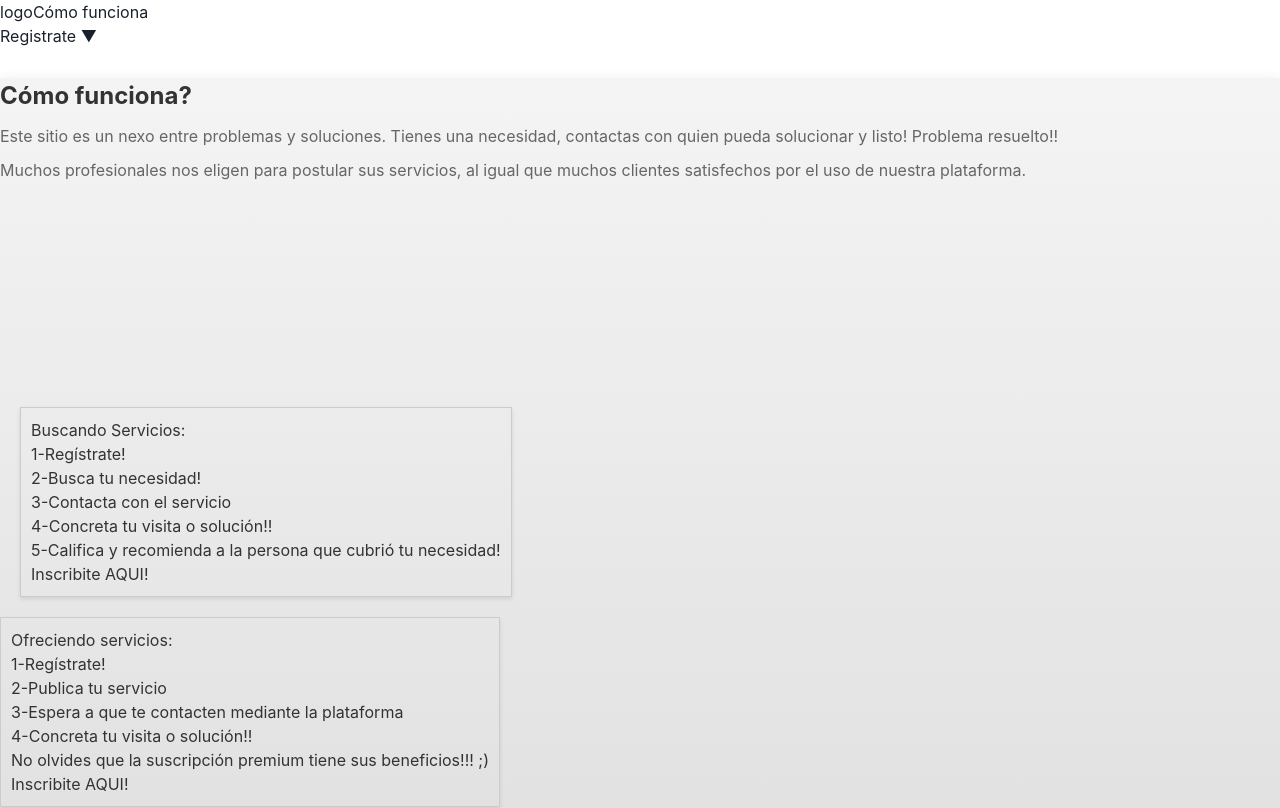
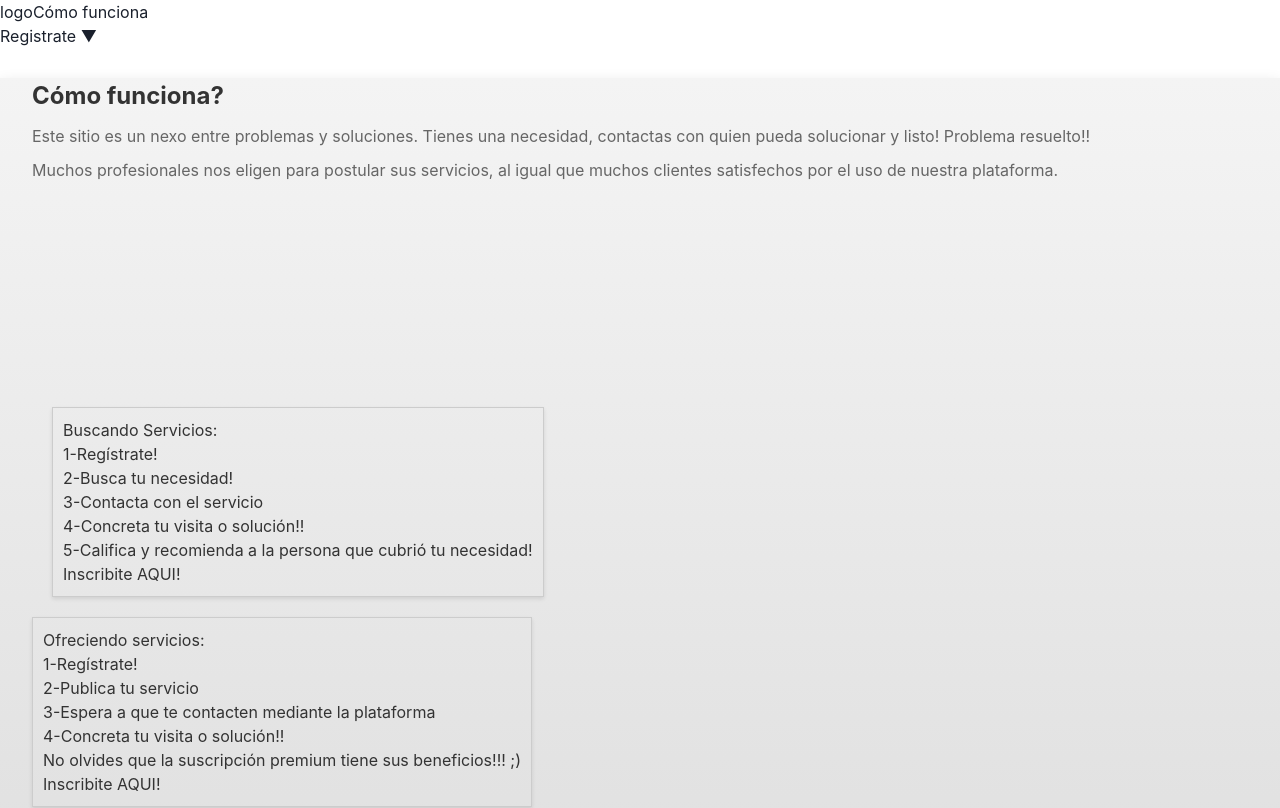
Before and after one commit to JosueEC/Profinder-client, a React (Vite) app: page / in a window 1280 px wide. Shown: the top 808 px of the page. Built offline with nearby package versions, Linux system fonts and the light colour scheme.

Commit message:
Correcion classname en la HomePage con problemas con ReactDom

```diff
--- a/src/index.css
+++ b/src/index.css
@@ -38,15 +38,15 @@ body {
 
 /* Section de prueba para los maquetados*/
 /* Esta comentado porque es utilizado para pruebas en maquetados, asi no afecta al CSS de los demas */
-/* section {
+section {
   display: flex;
   flex-direction: column;
   align-items: center;
   justify-content: center;
   min-height: 100%;
   padding: 1rem 2rem;
-  border: solid 2px red;
-} */
+  /* border: solid 2px red; */
+}
 
 /* Estilo por defecto para los iconos de google icons usados para las pruebas de maquetado */
 .material-symbols-outlined {
--- a/src/views/HomePage/HomePage.jsx
+++ b/src/views/HomePage/HomePage.jsx
@@ -85,7 +85,7 @@ const HomePage = () => {
               to={`#`} // Reemplaza la ruta con la ruta correcta ///category/${category}
               key={index}
               className={styles.categoryItem}
-              activeClassName={styles.active} // Agrega estilos para el enlace activo si lo deseas
+              activeclassname={styles.active} // Agrega estilos para el enlace activo si lo deseas
             >
               <img src={categoryLogos[index]} alt={category} className={styles.logo} />
               <p>{category}</p>
```
